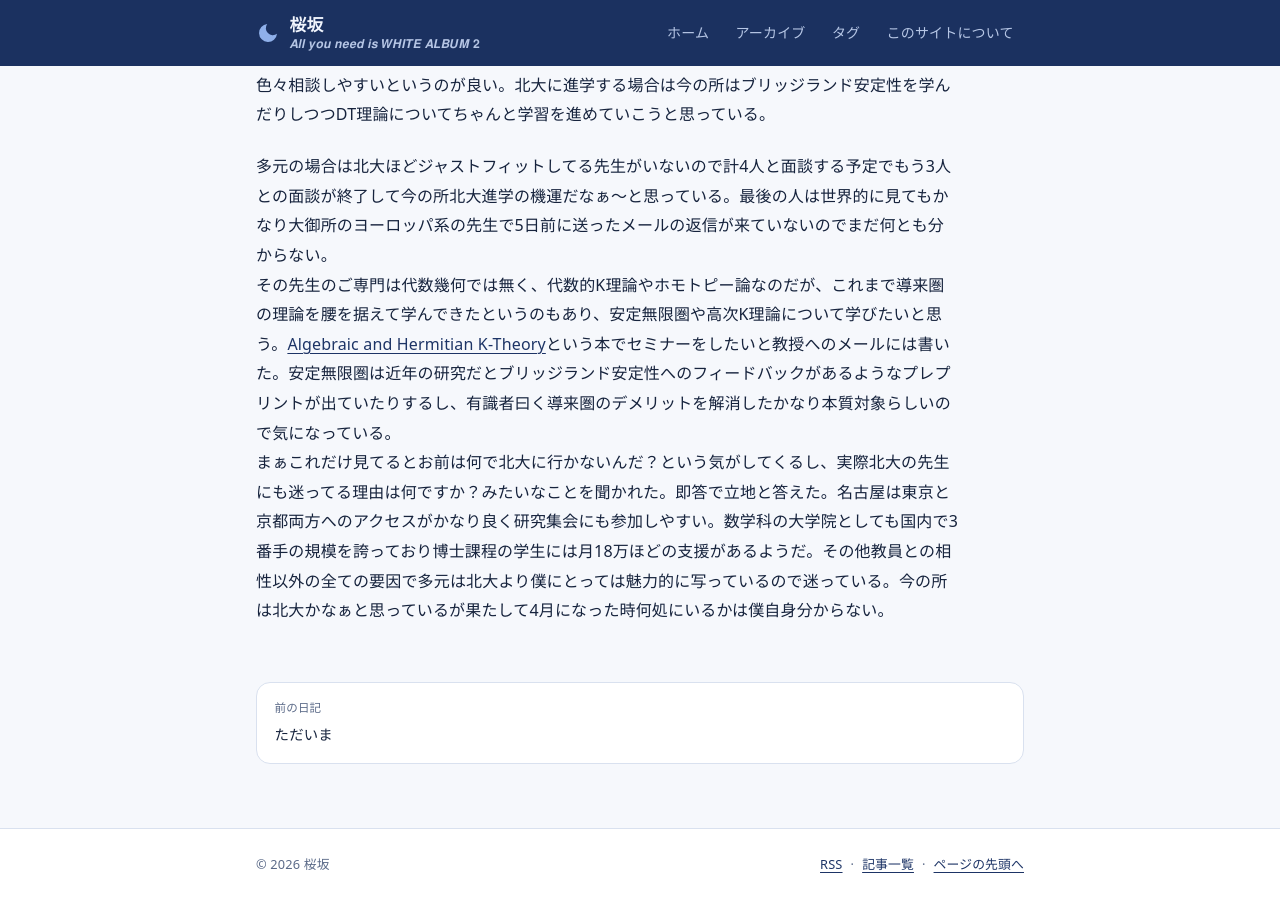
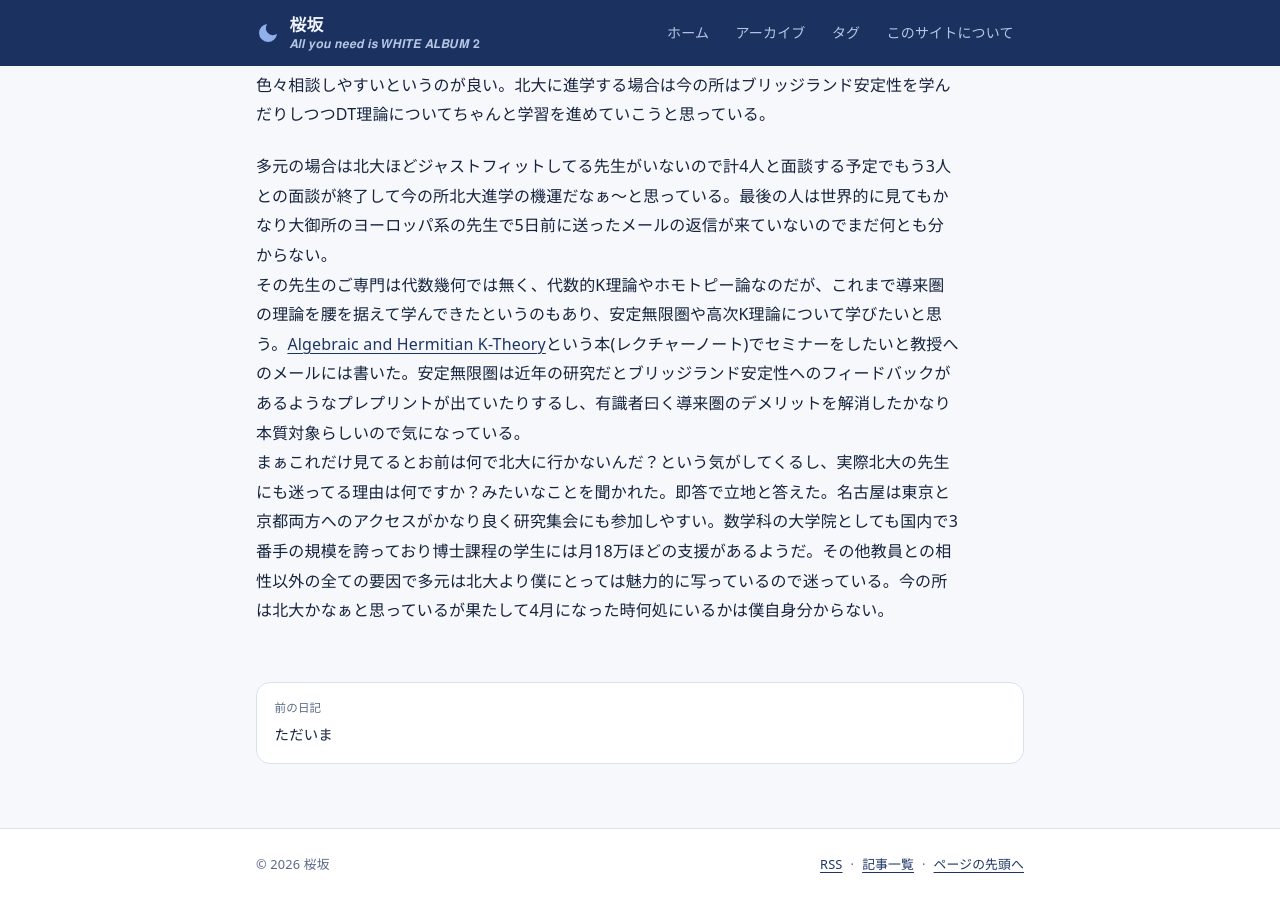
Before and after one commit to sakurazaka-math/sakurazaka-math.github.io, a Jekyll site: the page built from _posts/2026-09-30-day20.md, in a window 1280 px wide and 900 px high, scrolled down 918 px. Built offline with Jekyll 4.4.1, drawn with Linux system fonts in a browser that asks for light colours.

Commit message:
2026-09-30-day20.md を更新

```diff
--- a/_posts/2026-09-30-day20.md
+++ b/_posts/2026-09-30-day20.md
@@ -26,5 +26,5 @@
 北大の先生は僕のことをだいぶ高く買ってくれているというのと、若手で勢いがある先生なので色々相談しやすいというのが良い。北大に進学する場合は今の所はブリッジランド安定性を学んだりしつつDT理論についてちゃんと学習を進めていこうと思っている。
 
 多元の場合は北大ほどジャストフィットしてる先生がいないので計4人と面談する予定でもう3人との面談が終了して今の所北大進学の機運だなぁ〜と思っている。最後の人は世界的に見てもかなり大御所のヨーロッパ系の先生で5日前に送ったメールの返信が来ていないのでまだ何とも分からない。
-その先生のご専門は代数幾何では無く、代数的K理論やホモトピー論なのだが、これまで導来圏の理論を腰を据えて学んできたというのもあり、安定無限圏や高次K理論について学びたいと思う。[Algebraic and Hermitian K-Theory](https://florianadler.github.io/AlgebraBonn/KTheory.pdf)という本でセミナーをしたいと教授へのメールには書いた。安定無限圏は近年の研究だとブリッジランド安定性へのフィードバックがあるようなプレプリントが出ていたりするし、有識者曰く導来圏のデメリットを解消したかなり本質対象らしいので気になっている。
+その先生のご専門は代数幾何では無く、代数的K理論やホモトピー論なのだが、これまで導来圏の理論を腰を据えて学んできたというのもあり、安定無限圏や高次K理論について学びたいと思う。[Algebraic and Hermitian K-Theory](https://florianadler.github.io/AlgebraBonn/KTheory.pdf)という本(レクチャーノート)でセミナーをしたいと教授へのメールには書いた。安定無限圏は近年の研究だとブリッジランド安定性へのフィードバックがあるようなプレプリントが出ていたりするし、有識者曰く導来圏のデメリットを解消したかなり本質対象らしいので気になっている。
 まぁこれだけ見てるとお前は何で北大に行かないんだ？という気がしてくるし、実際北大の先生にも迷ってる理由は何ですか？みたいなことを聞かれた。即答で立地と答えた。名古屋は東京と京都両方へのアクセスがかなり良く研究集会にも参加しやすい。数学科の大学院としても国内で3番手の規模を誇っており博士課程の学生には月18万ほどの支援があるようだ。その他教員との相性以外の全ての要因で多元は北大より僕にとっては魅力的に写っているので迷っている。今の所は北大かなぁと思っているが果たして4月になった時何処にいるかは僕自身分からない。
```
